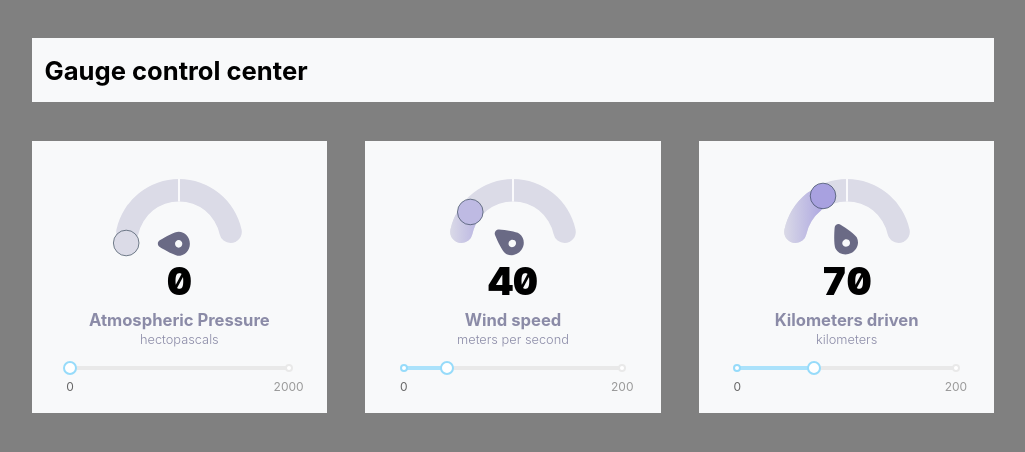
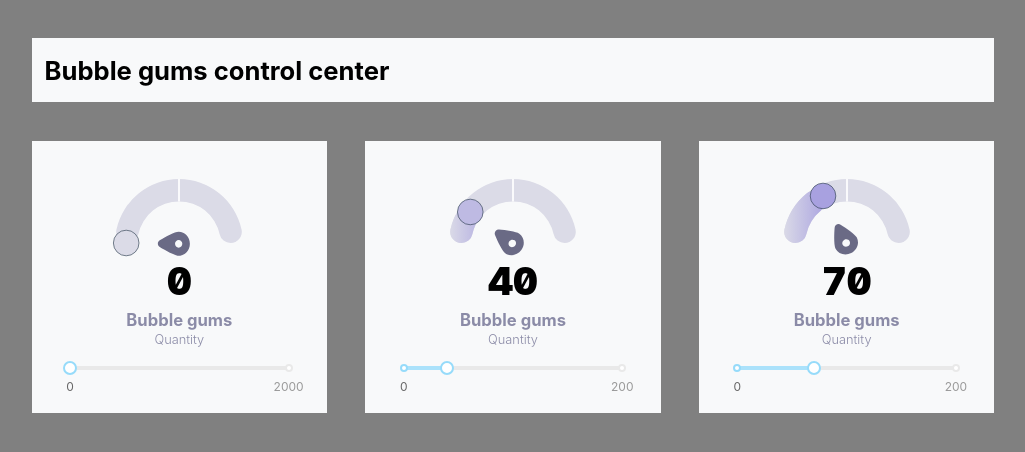
Before and after one commit to simonwinklerzh/creating-a-gauge-in-react, a React (Create React App) app: page / in a window 1280 px wide. Shown: the top 452 px of the page, without its empty margins (127-1152 px from the left). Built offline with nearby package versions, Linux system fonts and the light colour scheme.

Commit message:
Update text content

```diff
--- /dev/null
+++ b/src/components/infoboard/infoboard.tsx
@@ -0,0 +1,15 @@
+import React from 'react';
+
+export interface iInformationBoard {
+  value: number;
+}
+
+export const InformationBoard = ({
+  value = 0
+}) => {
+  return (
+    <div className="infoboard">
+      <p className="infoboard__value">{value}</p>
+    </div>
+  );
+}
--- a/src/index.tsx
+++ b/src/index.tsx
@@ -1,29 +1,30 @@
 import React, { } from 'react';
 import ReactDOM from 'react-dom';
 import { GaugeWithSlider } from './components/gaugewithslider/gaugewithslider';
+import { InformationBoard } from './components/infoboard/infoboard';
 import 'rc-slider/assets/index.css';
 import './index.css';
 
 ReactDOM.render(
   <React.StrictMode>
-    <h1 className="title">Gauge control center</h1>
+    <h1 className="title">Bubble gums control center</h1>
     <GaugeWithSlider
       value={0}
       max={2000}
-      label="Atmospheric Pressure"
-      units="hectopascals"
+      label="Bubble gums"
+      units="Quantity"
       componentId="1"
       colspan={3} />
     <GaugeWithSlider
       value={40}
-      label="Wind speed"
-      units="meters per second"
+      label="Bubble gums"
+      units="Quantity"
       componentId="2"
       colspan={3} />
     <GaugeWithSlider
-      label="Kilometers driven"
+      label="Bubble gums"
       value={70}
-      units="kilometers"
+      units="Quantity"
       componentId="3"
       colspan={3} />
   </React.StrictMode>,
```
